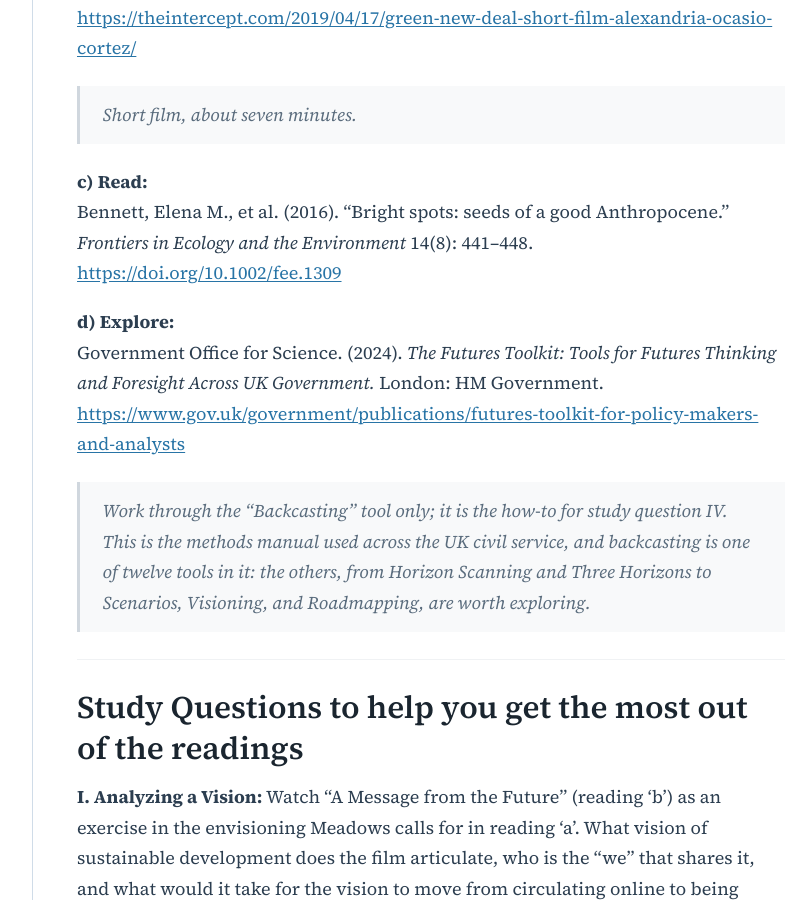
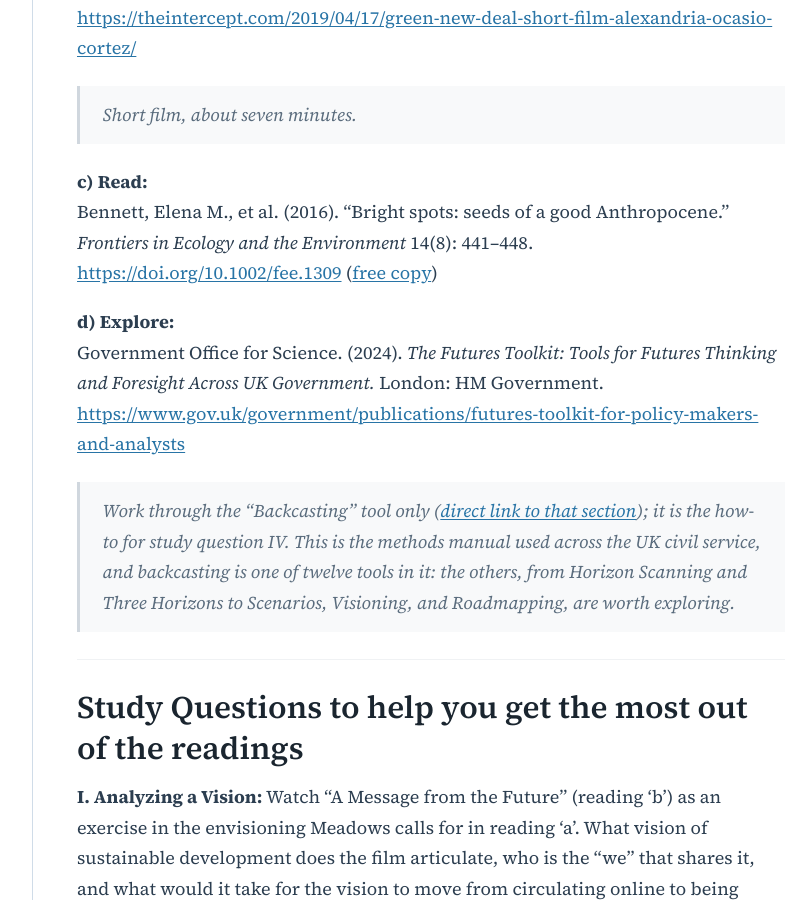
Before and after one commit to agharley/sustsci, a Jekyll site: the page built from course/part-4-taking-action/unit-4-1-envision.md, in a window 1280 px wide and 900 px high, scrolled down 2364 px. Shown: the whole window, without its empty margins (329-1137 px from the left). Built offline with Jekyll 4.4.1, drawn with Linux system fonts in a browser that asks for light colours.

Commit message:
Update unit-4-1-envision.md

```diff
--- a/course/part-4-taking-action/unit-4-1-envision.md
+++ b/course/part-4-taking-action/unit-4-1-envision.md
@@ -30,11 +30,11 @@ Klein, Naomi, & Molly Crabapple. (2019). “A Message from the Future with Alexa
 > Short film, about seven minutes.
 
 **c) Read:**
-Bennett, Elena M., et al. (2016). “Bright spots: seeds of a good Anthropocene.” *Frontiers in Ecology and the Environment* 14(8): 441–448. [https://doi.org/10.1002/fee.1309](https://doi.org/10.1002/fee.1309)
+Bennett, Elena M., et al. (2016). “Bright spots: seeds of a good Anthropocene.” *Frontiers in Ecology and the Environment* 14(8): 441–448. [https://doi.org/10.1002/fee.1309](https://doi.org/10.1002/fee.1309) ([free copy](https://eprints.soton.ac.uk/401154/1/fee1309.pdf))
 
 **d) Explore:**
 Government Office for Science. (2024). *The Futures Toolkit: Tools for Futures Thinking and Foresight Across UK Government.* London: HM Government. [https://www.gov.uk/government/publications/futures-toolkit-for-policy-makers-and-analysts](https://www.gov.uk/government/publications/futures-toolkit-for-policy-makers-and-analysts)
-> Work through the “Backcasting” tool only; it is the how-to for study question IV. This is the methods manual used across the UK civil service, and backcasting is one of twelve tools in it: the others, from Horizon Scanning and Three Horizons to Scenarios, Visioning, and Roadmapping, are worth exploring.
+> Work through the “Backcasting” tool only ([direct link to that section](https://www.gov.uk/government/publications/futures-toolkit-for-policy-makers-and-analysts/the-futures-toolkit-html#backcasting)); it is the how-to for study question IV. This is the methods manual used across the UK civil service, and backcasting is one of twelve tools in it: the others, from Horizon Scanning and Three Horizons to Scenarios, Visioning, and Roadmapping, are worth exploring.
 
 ---
 
```
